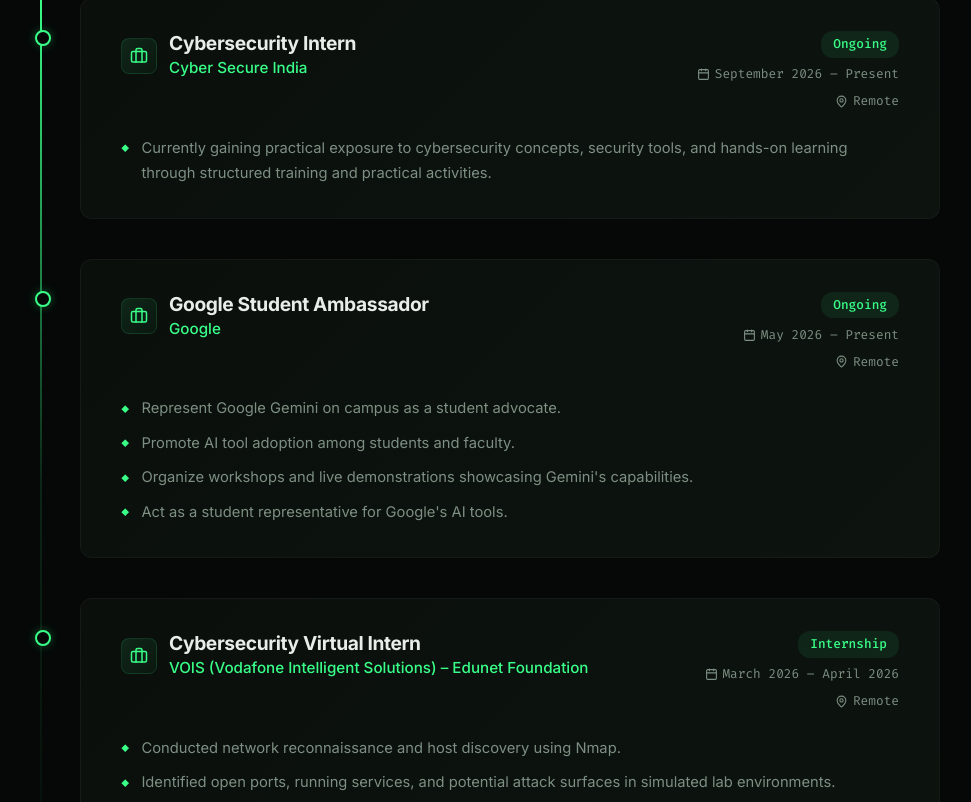
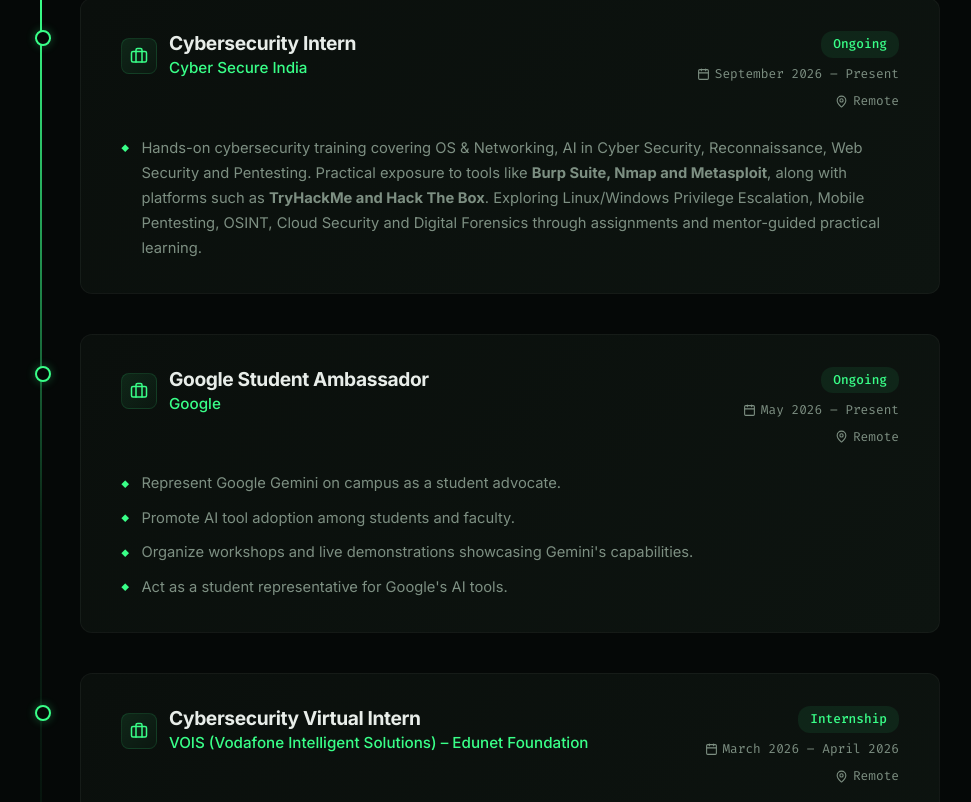
Before and after one commit to suryanshsec07/suryanshgupta.com, a React (Vite) app: page / in a window 1280 px wide. Shown: the part 1778-2580 px from the top of the page, without its empty margins (150-1121 px from the left). Built offline with nearby package versions, Linux system fonts and the light colour scheme.

Commit message:
Update Cyber Secure India internship description

```diff
--- a/src/components/Sections/Experience.tsx
+++ b/src/components/Sections/Experience.tsx
@@ -10,7 +10,7 @@
       period: 'September 2026 – Present',
       type: 'Ongoing',
       responsibilities: [
-        'Currently gaining practical exposure to cybersecurity concepts, security tools, and hands-on learning through structured training and practical activities.'
+        <>Hands-on cybersecurity training covering OS & Networking, AI in Cyber Security, Reconnaissance, Web Security and Pentesting. Practical exposure to tools like <strong>Burp Suite, Nmap and Metasploit</strong>, along with platforms such as <strong>TryHackMe and Hack The Box</strong>. Exploring Linux/Windows Privilege Escalation, Mobile Pentesting, OSINT, Cloud Security and Digital Forensics through assignments and mentor-guided practical learning.</>
       ]
     },
     {
```
